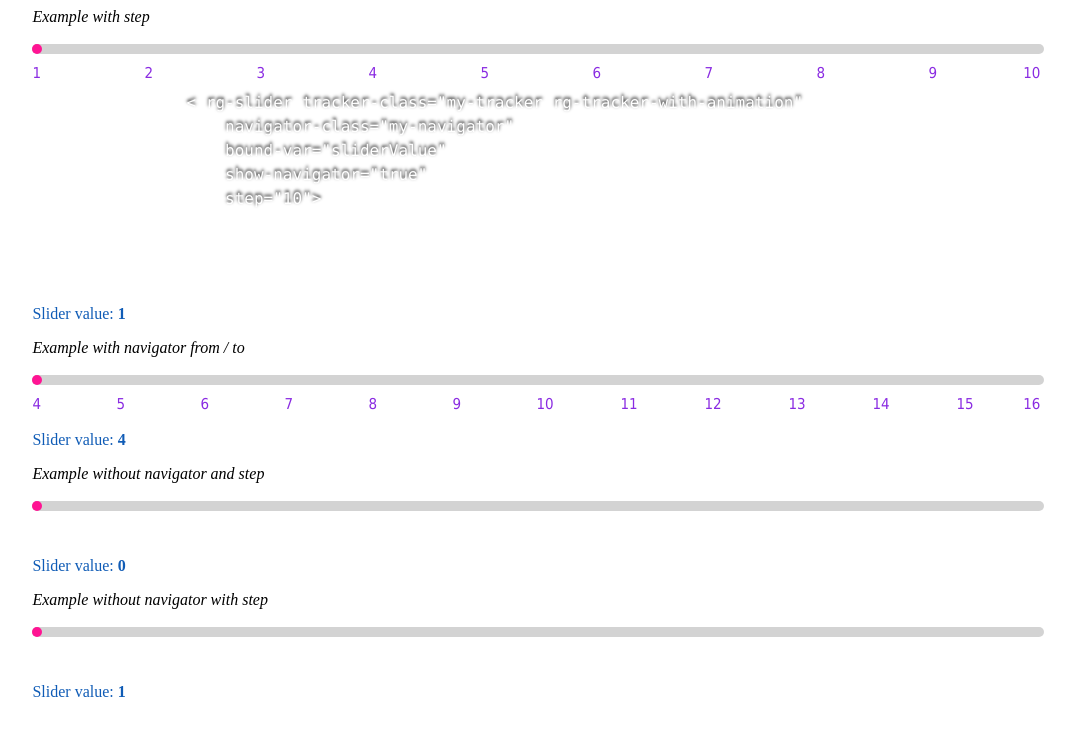
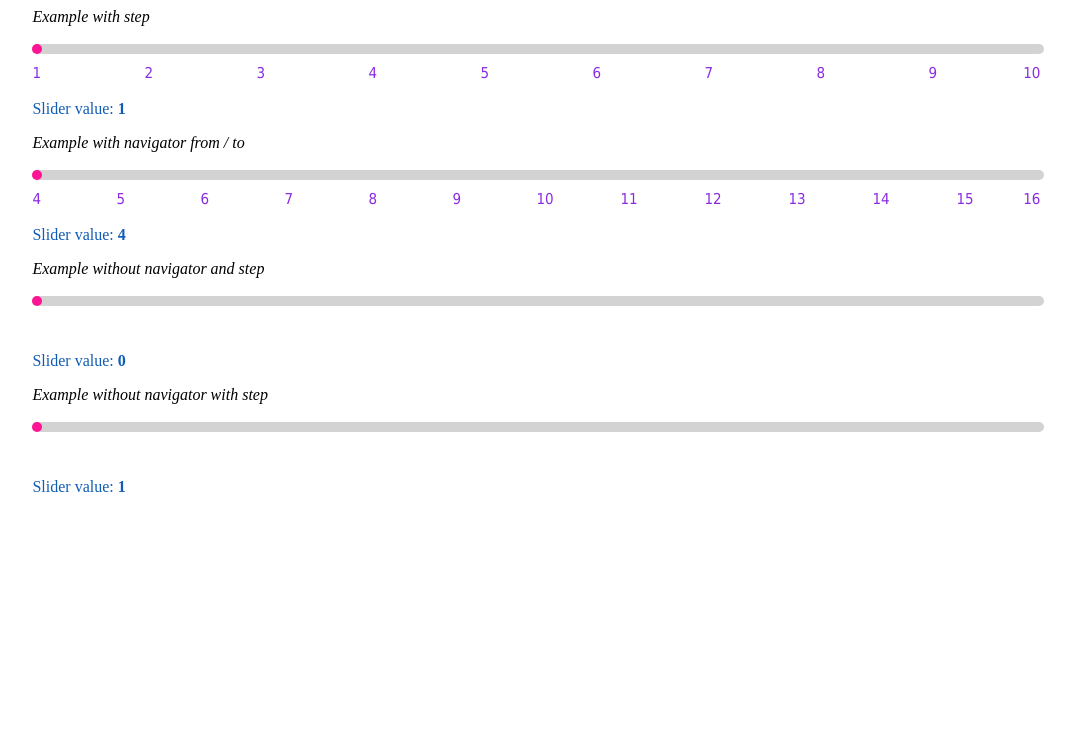
Before and after one commit to manar007/rg-slider, a website: page index.html in a window 1280 px wide. Shown: the whole page, without its empty margins (102-1177 px from the left). Drawn offline with nearby package versions, Linux system fonts and the light colour scheme.

Commit message:
Update index.html

```diff
--- a/index.html
+++ b/index.html
@@ -35,14 +35,7 @@
                 show-navigator="true"
                 step="10"
              ></rg-slider>
-    <pre><code class="language-javascript">
-                < rg-slider tracker-class="my-tracker rg-tracker-with-animation"
-                    navigator-class="my-navigator"
-                    bound-var="sliderValue"
-                    show-navigator="true"
-                    step="10">
 
-                </rg-slider></code></pre>
     <p class="bounded-value">Slider value: <b> {{sliderValue}}</b></p>
     </div>
 
```
